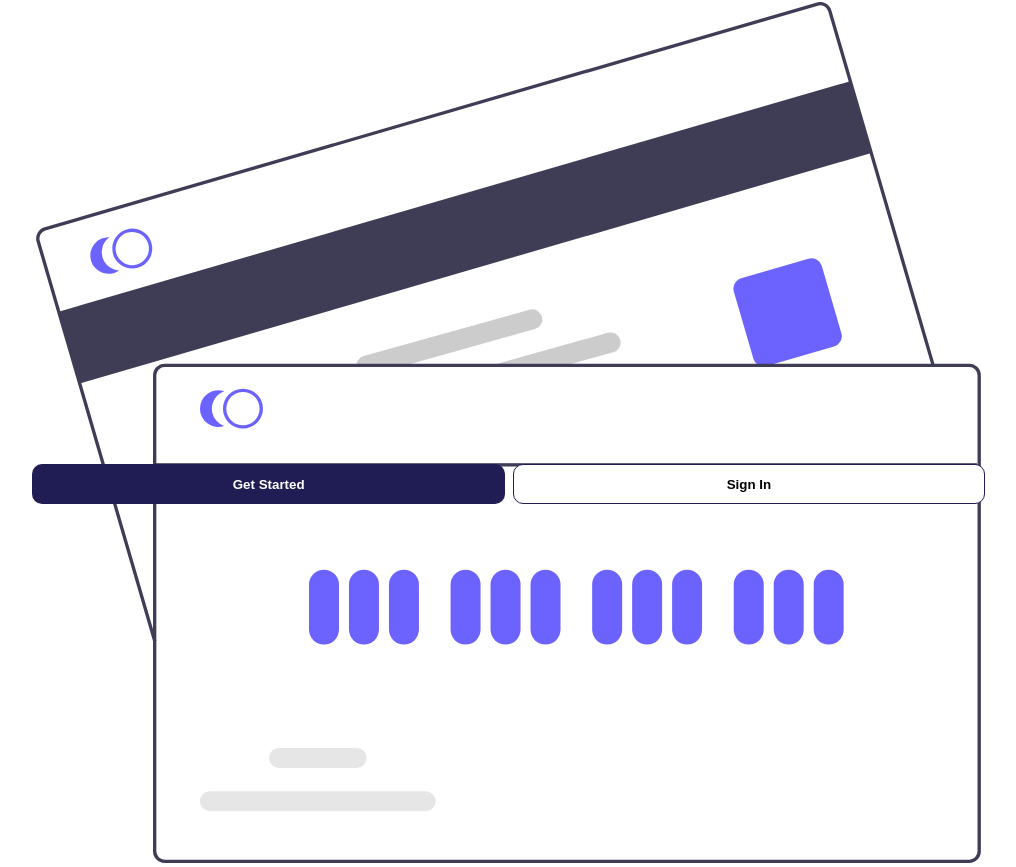
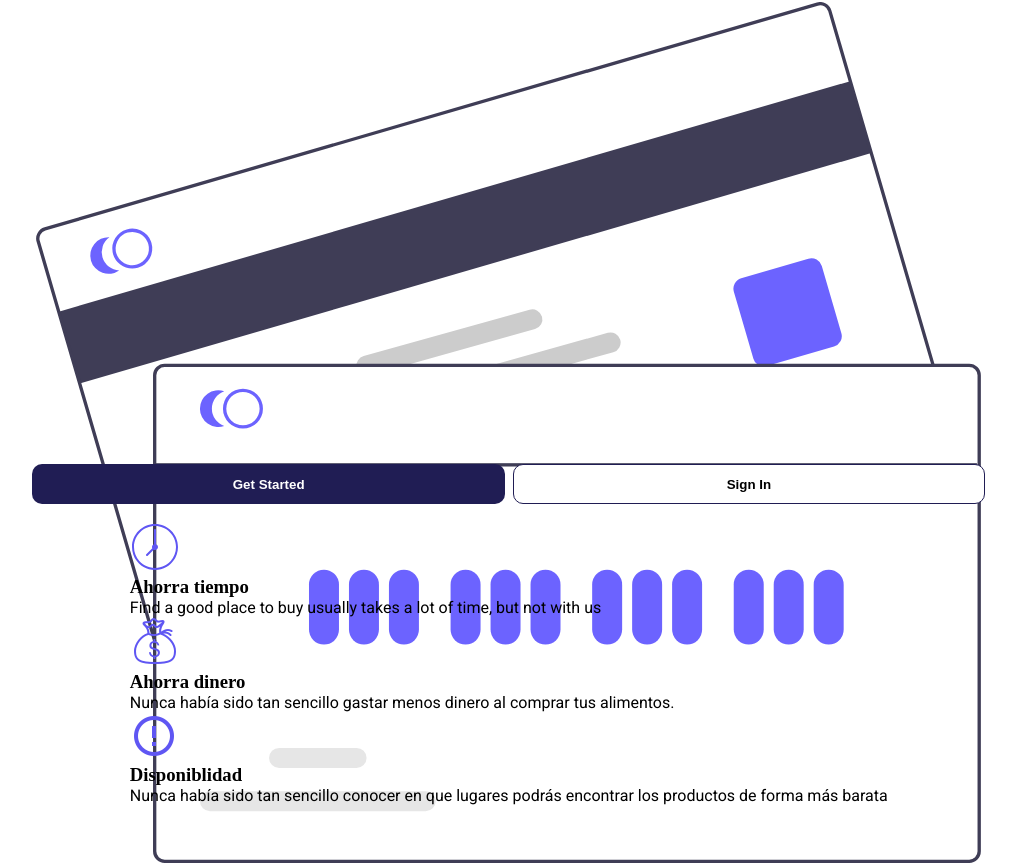
Before and after one commit to codeboy0704/supermark-client, a React (Vite) app: page / in a window 1280 px wide. Shown: the part 203-1070 px from the top of the page, without its empty margins (176-1192 px from the left). Built offline with nearby package versions, Linux system fonts and the light colour scheme; no server answers.

Commit message:
benefits compoenents added

```diff
--- a/src/components/Home/FirstTime.jsx
+++ b/src/components/Home/FirstTime.jsx
@@ -4,9 +4,11 @@ import redirect from "../../utils/redirect";
 import { UserContext } from "../../context/UserContext";
 import Main_IMG from "../../images/welcome/credit_card.svg";
 import Second_main_img from "../../images/welcome/undraw_savings_re_eq4w.svg";
+import SavedTime from "./about/SaveTime";
+import SavedMoney from "./about/SavedMoney";
+import Available from "./about/Available";
 function FirstTime() {
   const navigate = useNavigate();
-  // const userData = useContext(UserContext);
   return (
     <div className="first_time_container">
       <div className="first_time_main">
@@ -44,6 +46,11 @@ function FirstTime() {
           </button>
         </div>
       </div>
+      <div className="benefits_container">
+        <SavedTime />
+        <SavedMoney />
+        <Available />
+      </div>
     </div>
   );
 }
```
